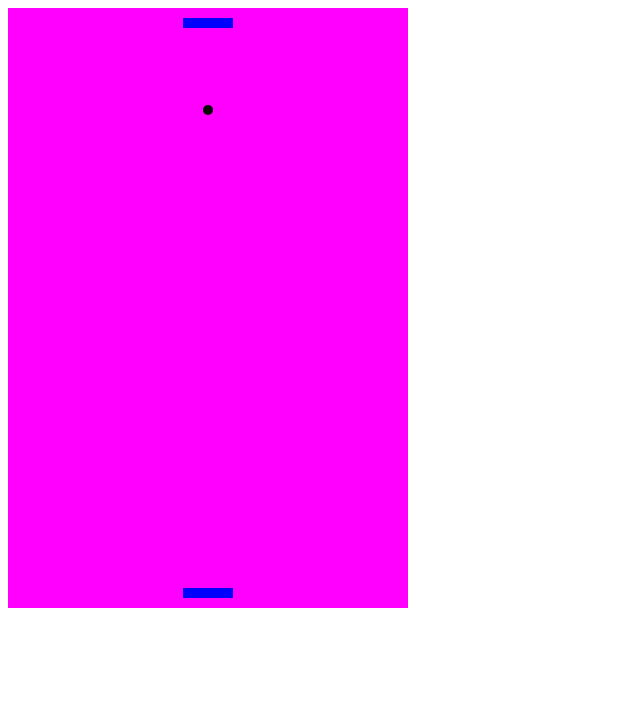
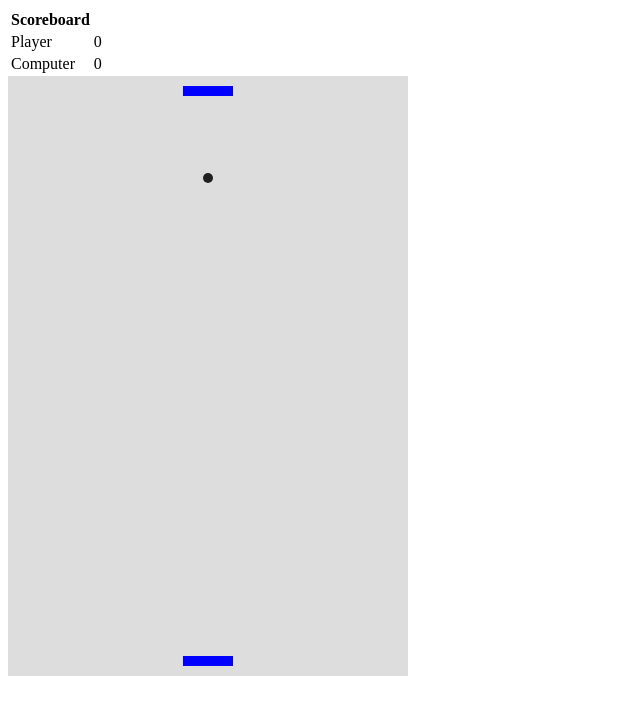
Before and after one commit to KrisPlunkett/javascript-pong, a website: page index.html in a window 1280 px wide. Shown: the whole page, without its empty margins (0-640 px from the left). Drawn offline with Linux system fonts and the light colour scheme.

Commit message:
add scoreboard

```diff
--- a/index.html
+++ b/index.html
@@ -1,7 +1,29 @@
 <html>
     <head>
-        <script src="pong.js"></script>
+        <title>Kris Pong</title>
+        <link rel="stylesheet" href="styles.css">
     </head>
     <body>
+        <table>
+            <th>
+                Scoreboard
+            </th>
+            <tr>
+                <td>
+                    Player
+                </td>
+                <td id="player-score">
+                </td>
+            </tr>
+            <tr>
+                <td>
+                    Computer
+                </td>
+                <td id="computer-score">
+                </td>
+            </tr>
+
+        </table>
+    <script src="pong.js"></script>
     </body>
 </html>
--- a/pong.js
+++ b/pong.js
@@ -14,11 +14,16 @@ var context = canvas.getContext('2d');
 var player = new Player();
 var computer = new Computer();
 var ball = new Ball(200, 300);
+var playerScore = 0;
+var computerScore = 0;
+
+document.getElementById('player-score').innerHTML = playerScore;
+document.getElementById('computer-score').innerHTML = computerScore;
 
 var keysDown = {};
 
 var render = function() {
-    context.fillStyle = '#FF00FF';
+    context.fillStyle = '#dddddd';
     context.fillRect(0, 0, width, height);
     player.render();
     computer.render();
@@ -121,7 +126,7 @@ function Ball(x, y) {
 Ball.prototype.render = function() {
     context.beginPath();
     context.arc(this.x, this.y, this.radius, 2 * Math.PI, false);
-    context.fillStyle = '#000000';
+    context.fillStyle = '#202020';
     context.fill();
 };
 
@@ -142,11 +147,22 @@ Ball.prototype.update = function(paddle1, paddle2) {
         this.xSpeed = -this.xSpeed;
     }
 
-    if (this.y < 0 || this.y > 600) { // a point was scored
+    if (this.y < 0) { // Player point scored
         this.xSpeed = 0;
         this.ySpeed = 3;
         this.x = 200;
         this.y = 300;
+        playerScore++;
+        document.getElementById('player-score').innerHTML = playerScore;
+    }
+
+    if (this.y > 600) { // Computer point scored
+        this.xSpeed = 0;
+        this.ySpeed = 3;
+        this.x = 200;
+        this.y = 300;
+        computerScore++;
+        document.getElementById('computer-score').innerHTML = computerScore;
     }
 
     if (topY > 300) {
```
